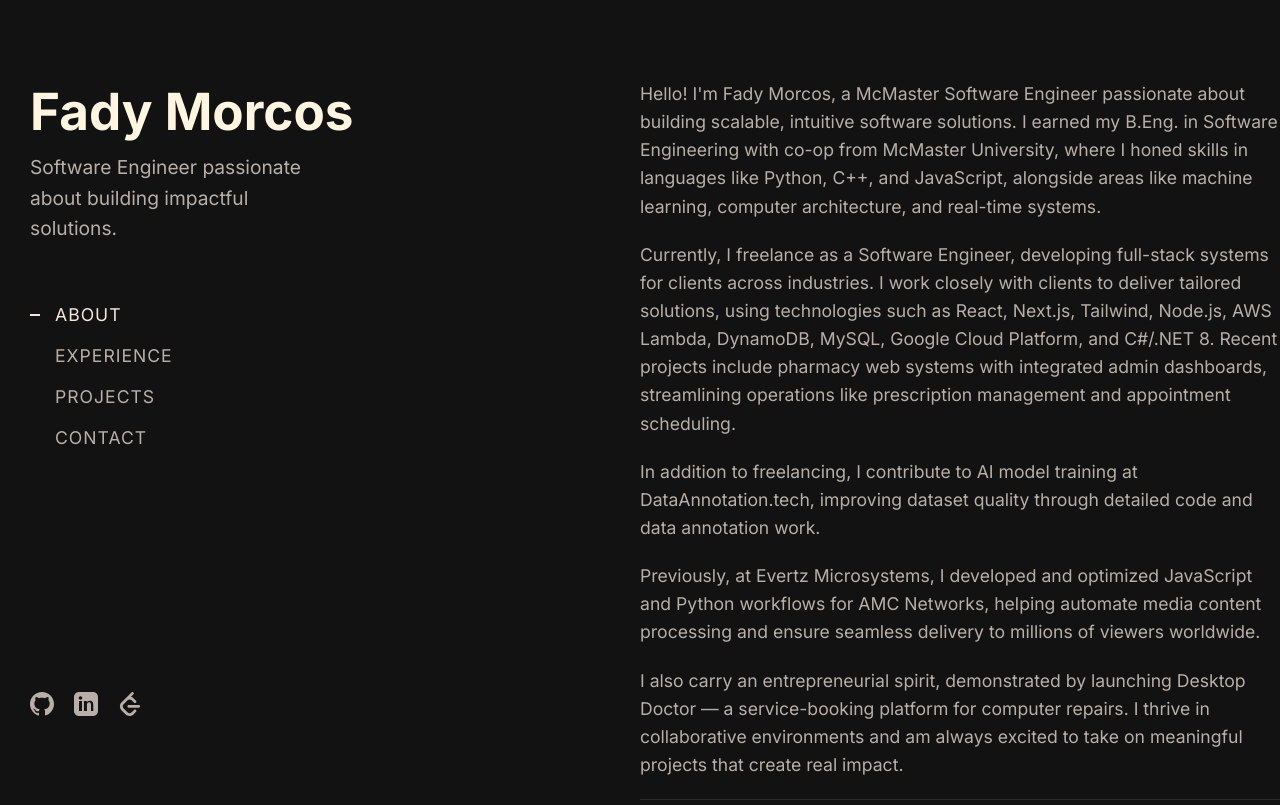
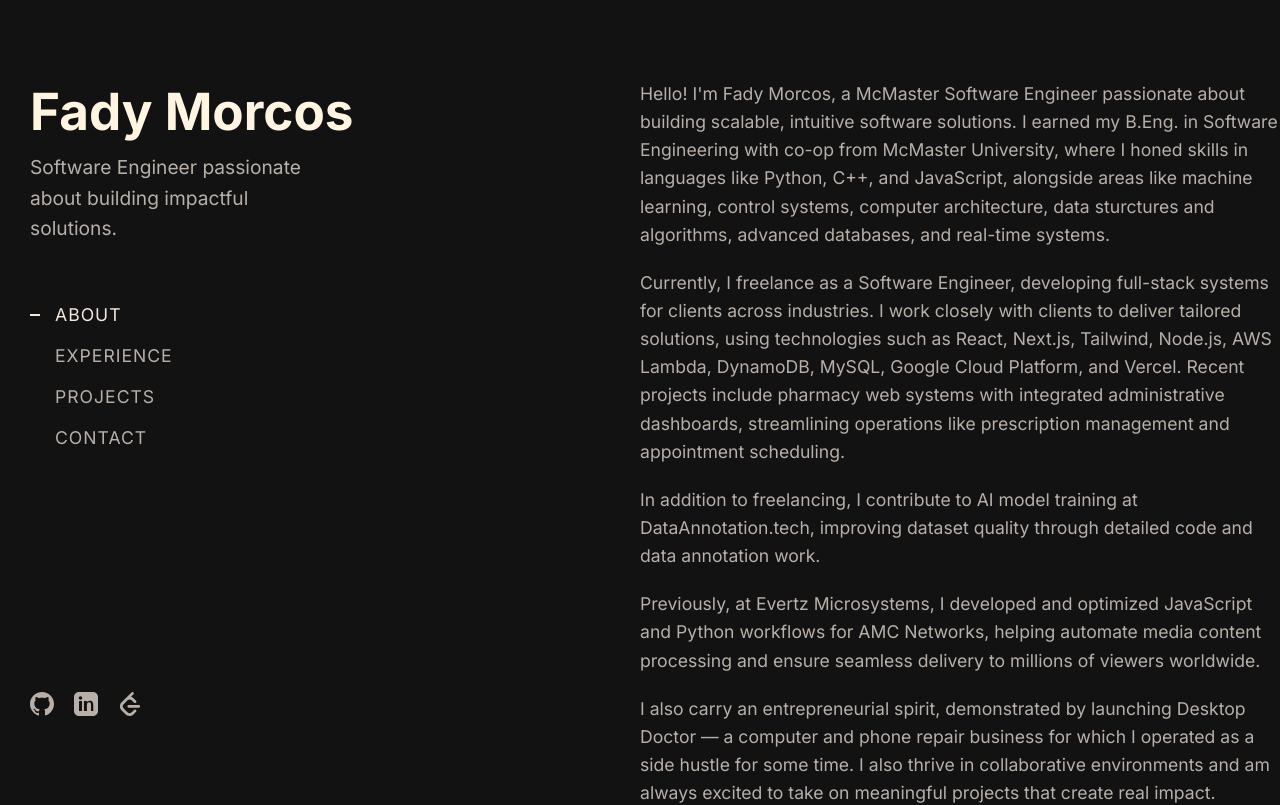
Before and after one commit to fadymorcos21/web-portfolio, a React (Create React App) app: page / in a window 1280 px wide. Shown: the top 805 px of the page. Built offline with nearby package versions, Linux system fonts and the light colour scheme.

Commit message:
updated bio

```diff
--- a/src/sections/About.js
+++ b/src/sections/About.js
@@ -10,15 +10,16 @@
         building scalable, intuitive software solutions. I earned my B.Eng. in
         Software Engineering with co-op from McMaster University, where I honed
         skills in languages like Python, C++, and JavaScript, alongside areas
-        like machine learning, computer architecture, and real-time systems.
+        like machine learning, control systems, computer architecture, data
+        sturctures and algorithms, advanced databases, and real-time systems.
       </p>
       <p>
         Currently, I freelance as a Software Engineer, developing full-stack
         systems for clients across industries. I work closely with clients to
         deliver tailored solutions, using technologies such as React, Next.js,
         Tailwind, Node.js, AWS Lambda, DynamoDB, MySQL, Google Cloud Platform,
-        and C#/.NET 8. Recent projects include pharmacy web systems with
-        integrated admin dashboards, streamlining operations like prescription
+        and Vercel. Recent projects include pharmacy web systems with integrated
+        administrative dashboards, streamlining operations like prescription
         management and appointment scheduling.
       </p>
       <p>
@@ -34,9 +35,10 @@
       </p>
       <p>
         I also carry an entrepreneurial spirit, demonstrated by launching
-        Desktop Doctor — a service-booking platform for computer repairs. I
-        thrive in collaborative environments and am always excited to take on
-        meaningful projects that create real impact.
+        Desktop Doctor — a computer and phone repair business for which I
+        operated as a side hustle for some time. I also thrive in collaborative
+        environments and am always excited to take on meaningful projects that
+        create real impact.
       </p>
     </Section>
   );
```
